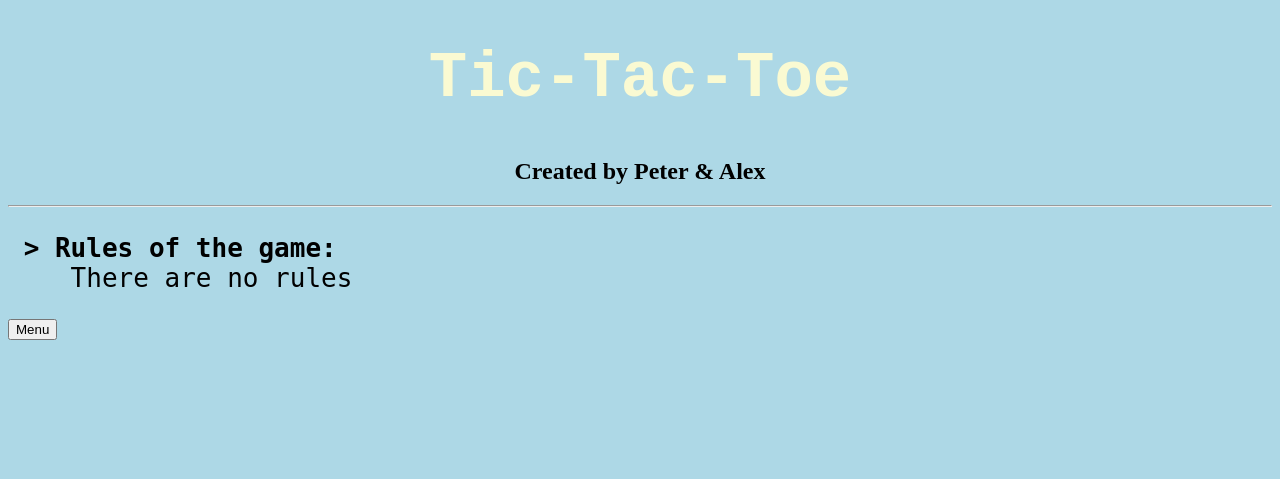
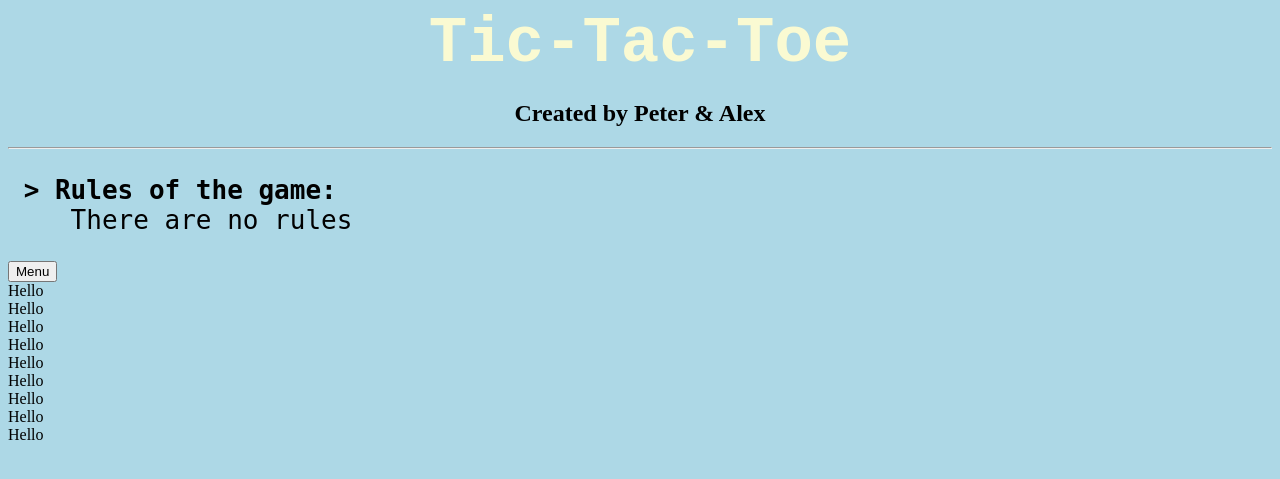
Before and after one commit to chspur/spis23-PROJECT-Alex-Peter, a Flask app: page / in a window 1280 px wide. Shown: the top 479 px of the page. Run offline with Flask 3, Linux system fonts and the light colour scheme.

Commit message:
almost lost some progress

```diff
--- a/templates/index.css
+++ b/templates/index.css
@@ -1,9 +1,14 @@
+/* is how you comment */
 body {
     background-color: lightblue;
 }
 
 h1 {
-    text-align:center; color:lightgoldenrodyellow; font-size:400%; font-family:'Courier New', Courier, monospace
+    text-align:center;
+    color:lightgoldenrodyellow;
+    font-size:400%;
+    font-family:'Courier New', Courier, monospace;
+    margin: 0
 }
 
 h2 {
--- a/templates/index.html
+++ b/templates/index.html
@@ -1,16 +1,19 @@
+<!-- is how you comment-->
 <!DOCTYPE html>
 <html>
-<head>
+<head> <!--These two links that connect to the style and JS instead of putting it all on the html-->
     <link rel="stylesheet" href="index.css">
     <link rel="Java codes" href="index.js">
 <title>Tic-Tac-Toe</title>
 </head>
 <body>
-<h1> Tic-Tac-Toe </h1>
-<h2 id="authors">Created by Peter & Alex </h2>
-<hr>
-<pre><b> > Rules of the game:           </b>
+    <h1> Tic-Tac-Toe </h1>
+    <h2 id="authors">Created by Peter & Alex </h1>
+    <hr> <!--Creates the line break-->
+    <pre><b> > Rules of the game:           </b> <!--'pre' keeps how the paragraph is & 'b' means bold font-->
     There are no rules</pre>
+
+    <!-- created the dropdown menu -->
     <div class="dropdown">
         <button class="dropbtn">Menu</button>
         <div class="dropdown-content">
@@ -20,7 +23,24 @@
             <a href="#3">Hard</a>
             <a href="#4">Cheater</a>
         </div>
-</div>
+    </div>
+    <!-- still needs to change the ai setting/pvp when clicked
+    so the dom/id needs to be made -->
 
-
-</body> </head> </html>
+    <!-- creating the tic-tac-toe box -->
+    <div class="gameContainer">
+        <div class="container"></div>
+            <div class="bod"><span class="boxtext">Hello</span></div>
+            <div class="bod"><span class="boxtext">Hello</span></div>
+            <div class="bod"><span class="boxtext">Hello</span></div>
+            <div class="bod"><span class="boxtext">Hello</span></div>
+            <div class="bod"><span class="boxtext">Hello</span></div>
+            <div class="bod"><span class="boxtext">Hello</span></div>
+            <div class="bod"><span class="boxtext">Hello</span></div>
+            <div class="bod"><span class="boxtext">Hello</span></div>
+            <div class="bod"><span class="boxtext">Hello</span></div>
+        </div>
+    </div>
+    <script src="index.js"></script>
+</body>
+</html>
--- a/templates/index.js
+++ b/templates/index.js
@@ -0,0 +1,2 @@
+// '//' is how you comment
+// Idk what to put here
```
